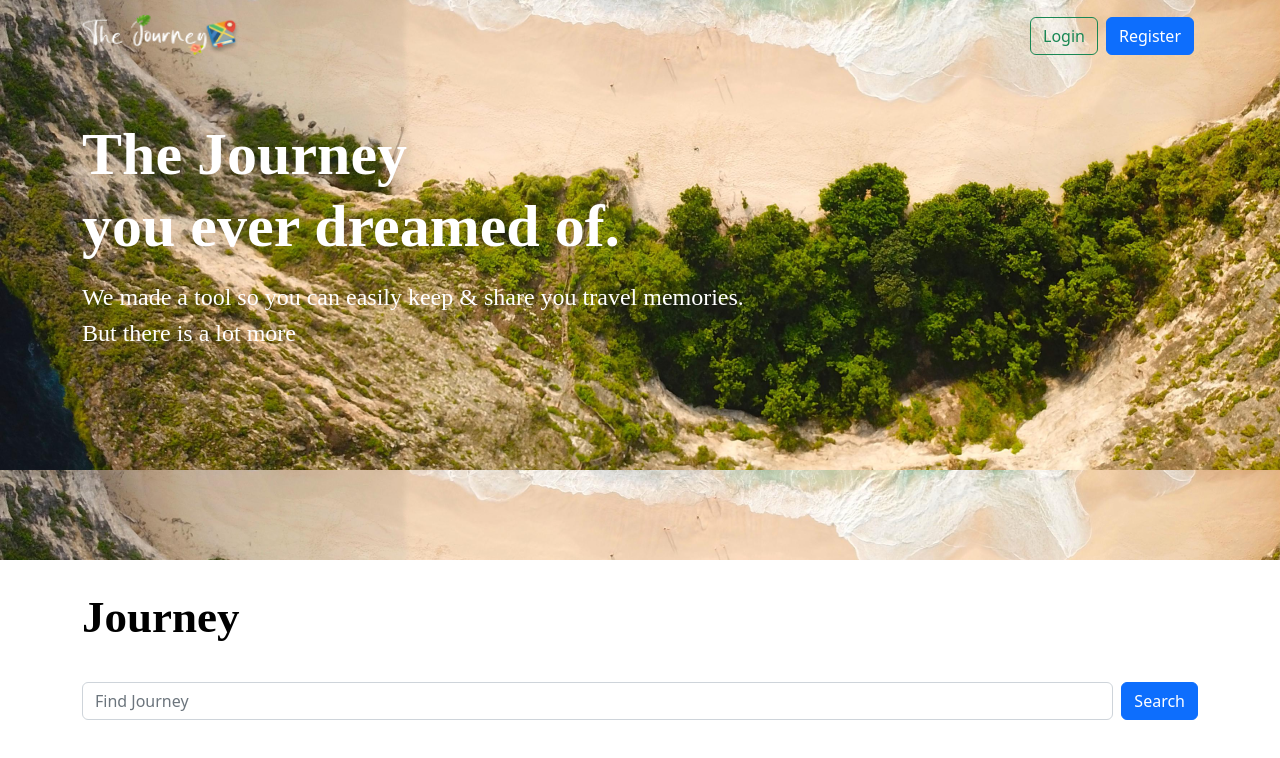
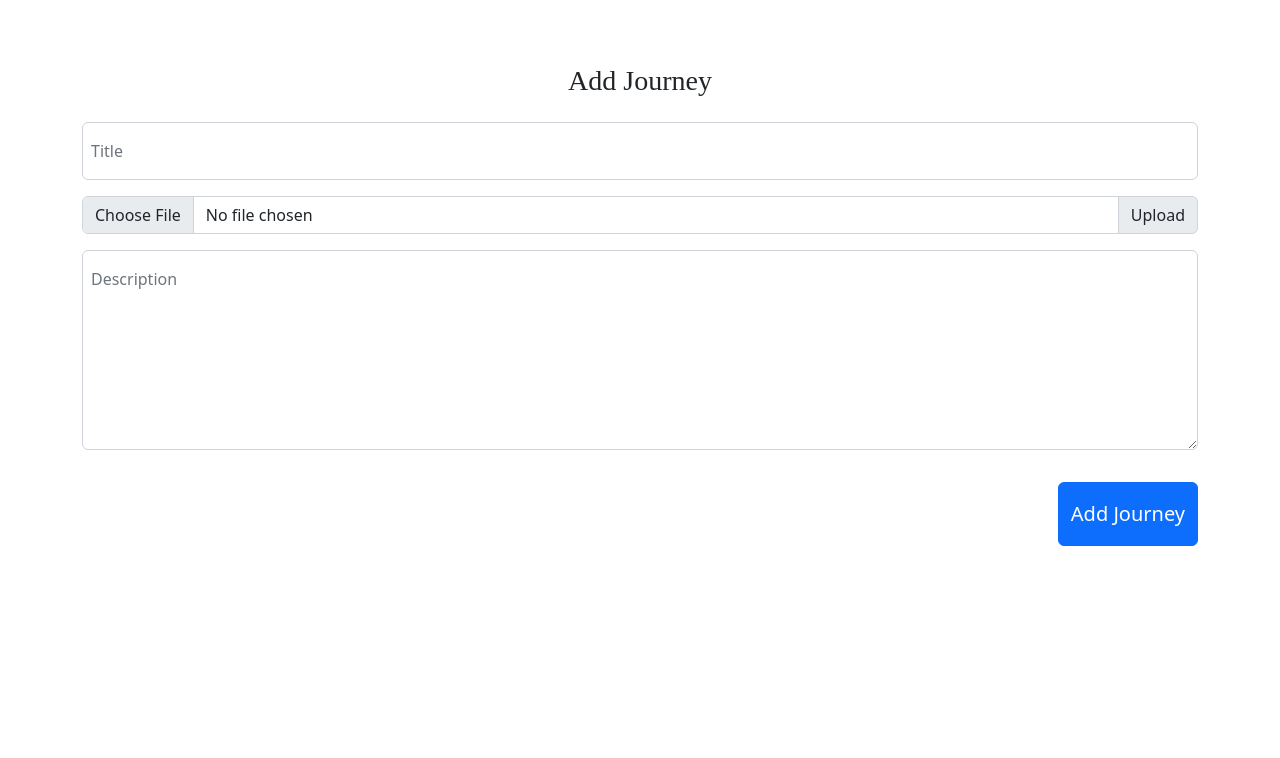
Before and after one commit to MuhammadNurIlham/Travel-DiaryDWB40, a React (Create React App) app in the folder client/: page /Editor in a window 1280 px wide. Shown: the top 758 px of the page. Built offline with nearby package versions, Linux system fonts and the light colour scheme.

Commit message:
update for prepare fetching integration from database

```diff
--- a/client/package.json
+++ b/client/package.json
@@ -8,10 +8,13 @@
     "@testing-library/jest-dom": "^5.16.5",
     "@testing-library/react": "^13.4.0",
     "@testing-library/user-event": "^13.5.0",
+    "axios": "^1.1.3",
     "bootstrap": "^5.2.2",
     "react": "^18.2.0",
     "react-bootstrap": "^2.6.0",
     "react-dom": "^18.2.0",
+    "react-query": "^3.39.2",
+    "react-router-dom": "^6.4.3",
     "react-scripts": "5.0.1",
     "web-vitals": "^2.1.4"
   },
--- a/client/src/App.js
+++ b/client/src/App.js
@@ -1,18 +1,25 @@
 import React, { useState, useEffect } from "react";
+import { Routes, Route, Link } from "react-router-dom";
 import './App.css';
 import 'bootstrap/dist/css/bootstrap.min.css';
 import LandingPage from './pages/LandingPage';
 import DetailJourney from './pages/DetailJourney';
 import Profile from './pages/Profile';
 import Editor from './components/Editor';
+import Bookmark from "./pages/Bookmark";
+import Home from "./pages/Home";
 
 function App() {
   return (
     <div className="App">
-      <LandingPage />
-      <DetailJourney />
-      <Profile />
-      <Editor />
+      <Routes>
+        <Route exact path="/" element={<LandingPage />} />
+        <Route exact path="/Home" element={<Home />} />
+        <Route exact path="/DetailJourney" element={<DetailJourney />} />
+        <Route exact path="/Bookmark" element={<Bookmark />} />
+        <Route exact path="/Profile" element={<Profile />} />
+        <Route exact path="/Editor" element={<Editor />} />
+      </Routes>
     </div>
   );
 }
--- a/client/src/components/Editor.js
+++ b/client/src/components/Editor.js
@@ -7,7 +7,7 @@ function Editor() {
     return (
         <div className='container py-5'>
             <div>
-                <h3 className='title py-3'>Add Product</h3>
+                <h3 className='title py-3 text-dark'>Add Journey</h3>
             </div>
             <Form>
                 {preview && (
@@ -26,20 +26,16 @@ function Editor() {
                 )}
 
                 <div className='row'>
-                    <div className='col-10 mb-3'>
-                        <input type="text" className="form-control px-2 py-3" id="exampleFormControlInput1" placeholder="Product Name" name='name'></input>
+                    <div className='col mb-3'>
+                        <input type="text" className="form-control px-2 py-3" id="exampleFormControlInput1" placeholder="Title" name='name'></input>
                     </div>
-                    <div className='col-2 mb-3'>
-                        {/* <input type='file' id='upload' name='image' hidden></input>
-                        <label for='upload' className='pointer'>Attach File
-                            <img src={addFile} alt='maps' className='px-2 py-1 addFile'></img>
-                        </label> */}
-                        <form className="d-flex pb-3" role="search">
-                            <input className="form-control me-2" type="search" placeholder="Find Journey" aria-label="Search" />
-                            <button className="btn btn-primary" type="submit">Search</button>
-                        </form>
-                        {/* <button className="btn btn-outline-secondary py-3" type="file" id="button-addon2">
-                        </button> */}
+                </div>
+                <div className='row'>
+                    <div className='col'>
+                        <div className="input-group mb-3">
+                            <input type="file" className="form-control" id="inputGroupFile02" />
+                            <label className="input-group-text" for="inputGroupFile02">Upload</label>
+                        </div>
                     </div>
                 </div>
                 <div className='row'>
@@ -48,26 +44,16 @@ function Editor() {
                             type="textarea"
                             className="form-control px-2 py-3"
                             id="exampleFormControlInput1"
-                            placeholder="Product Description"
+                            placeholder="Description"
                             name='desc'
                             style={{
                                 height: "200px"
                             }}></textarea>
                     </div>
                 </div>
-                <div className='row'>
-                    <div className='col mb-3'>
-                        <input type="tel" className="form-control px-2 py-3" id="exampleFormControlInput1" placeholder="price (Rp.)" name='price' ></input>
-                    </div>
-                </div>
-                <div className='row'>
-                    <div className='col mb-3'>
-                        <input type="tel" className="form-control px-2 py-3" id="exampleFormControlInput1" placeholder="Qty Product" name='qty' ></input>
-                    </div>
-                </div>
-                <div class="d-grid gap-2 d-md-flex justify-content-md-end py-3">
-                    <button class="btn btn-primary btn-edit py-3 fs-5" type="submit">
-                        Add Product
+                <div className="d-grid gap-2 d-md-flex justify-content-md-end py-3">
+                    <button className="btn btn-primary btn-edit py-3 fs-5" type="submit">
+                        Add Journey
                     </button>
                     {/* <Link to="/UserMenus" className="link">
                     </Link> */}
--- a/client/src/index.js
+++ b/client/src/index.js
@@ -1,5 +1,6 @@
 import React from 'react';
 import ReactDOM from 'react-dom/client';
+import { BrowserRouter as Router } from "react-router-dom";
 import './index.css';
 import App from './App';
 import 'bootstrap/dist/css/bootstrap.min.css';
@@ -8,7 +9,9 @@ import reportWebVitals from './reportWebVitals';
 const root = ReactDOM.createRoot(document.getElementById('root'));
 root.render(
   <React.StrictMode>
-    <App />
+    <Router>
+      <App />
+    </Router>
   </React.StrictMode>
 );
 
--- /dev/null
+++ b/client/src/pages/Bookmark.js
@@ -0,0 +1,13 @@
+import React from 'react'
+import CardJourney from '../components/CardJourney'
+
+function Bookmark() {
+    return (
+        <div className='container'>
+            <h2 className='text-start py-4 heading-journey'>Bookmark</h2>
+            <CardJourney />
+        </div>
+    )
+}
+
+export default Bookmark;
--- /dev/null
+++ b/client/src/pages/Home.js
@@ -0,0 +1,13 @@
+import React from 'react'
+import CardJourney from '../components/CardJourney'
+
+function Home() {
+    return (
+        <div className='container'>
+            <h2 className='text-start py-4 heading-journey'>Journey</h2>
+            <CardJourney />
+        </div>
+    )
+}
+
+export default Home;
```
Also changed, not shown: client/src/config/API.js (added, +14 -0 lines), 1 other file (tests, documents, lock files or other folders).
